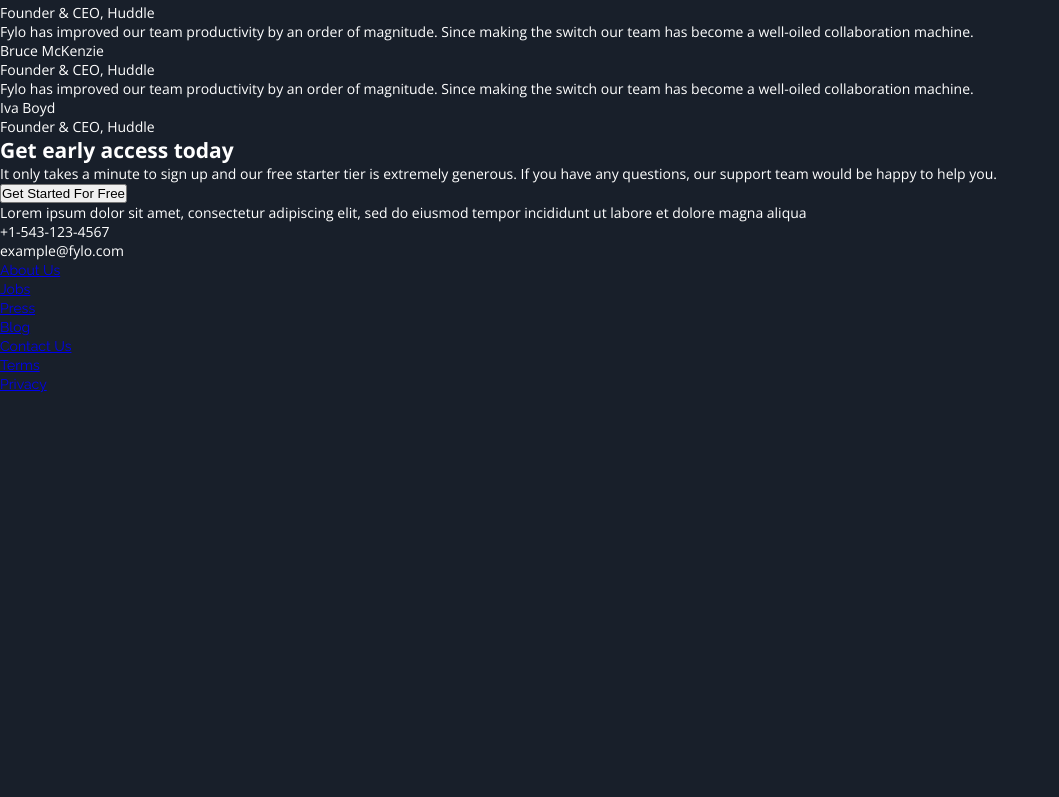
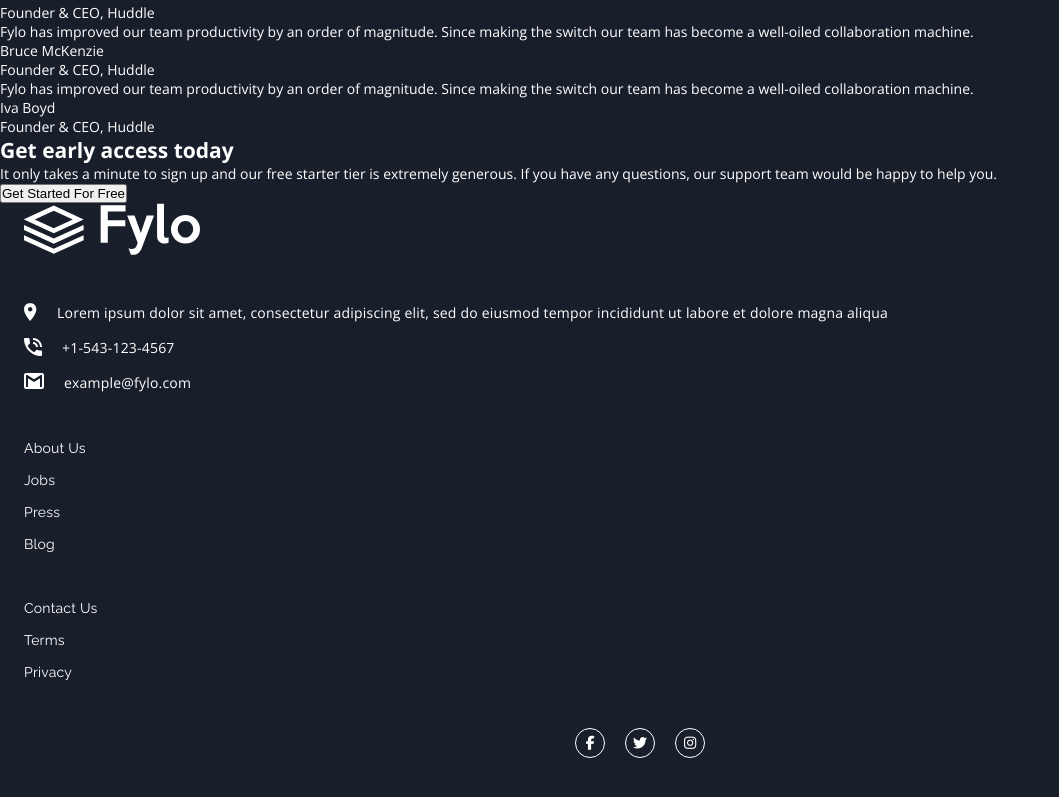
Before and after one commit to VicSchbt/PERSO-fylo-dark-theme-landing-page, a website: page index.html in a window 1280 px wide. Shown: the part 451-1248 px from the top of the page, without its empty margins (0-1059 px from the left). Before the commit the page ends 844 px from the top, so only its background shows below. Drawn offline with nearby package versions, Linux system fonts and the light colour scheme.

Commit message:
feat: footer

```diff
--- a/index.html
+++ b/index.html
@@ -13,6 +13,10 @@
     />
 
     <link rel="stylesheet" href="css/main.css" />
+    <script
+      src="https://kit.fontawesome.com/b9d1095c98.js"
+      crossorigin="anonymous"
+    ></script>
 
     <title>
       Frontend Mentor | Fylo landing page with dark theme and features grid
@@ -126,14 +130,22 @@
     </main>
 
     <footer>
+      <img src="/images/logo.svg" alt="logo image" />
       <section>
         <ul>
           <li>
+            <img src="/images/icon-location.svg" alt="location icon" />
             Lorem ipsum dolor sit amet, consectetur adipiscing elit, sed do
             eiusmod tempor incididunt ut labore et dolore magna aliqua
           </li>
-          <li>+1-543-123-4567</li>
-          <li>example@fylo.com</li>
+          <li>
+            <img src="/images/icon-phone.svg" alt="phone icon" />
+            +1-543-123-4567
+          </li>
+          <li>
+            <img src="/images/icon-email.svg" alt="email icon" />
+            example@fylo.com
+          </li>
         </ul>
       </section>
       <section>
@@ -166,6 +178,18 @@
           </li>
         </ul>
       </section>
+
+      <section class="social">
+        <div>
+          <i class="fa-brands fa-facebook-f"></i>
+        </div>
+        <div>
+          <i class="fa-brands fa-twitter"></i>
+        </div>
+        <div>
+          <i class="fa-brands fa-instagram"></i>
+        </div>
+      </section>
       <p class="attribution" style="display: none">
         Challenge by
         <a href="https://www.frontendmentor.io?ref=challenge" target="_blank"
--- a/scss/main.scss
+++ b/scss/main.scss
@@ -24,6 +24,17 @@ body {
 
 a {
   font-family: "Raleway", sans-serif;
+  text-decoration: none;
+  color: $white;
+  cursor: pointer;
+}
+
+li {
+  list-style: none;
+}
+
+section {
+  scroll-margin-top: $scroll-margin;
 }
 
 header {
@@ -40,14 +51,6 @@ header {
     ul {
       display: flex;
       gap: 20px;
-      li {
-        list-style: none;
-        a {
-          text-decoration: none;
-          color: $white;
-          cursor: pointer;
-        }
-      }
     }
     a,
     img {
@@ -56,8 +59,41 @@ header {
   }
 }
 
-section {
-  scroll-margin-top: $scroll-margin;
+footer {
+  padding-inline: 24px;
+  display: grid;
+  grid-template-columns: 1fr;
+  gap: 48px;
+  padding-bottom: 40px;
+  section {
+    ul {
+      display: flex;
+      flex-direction: column;
+      gap: 16px;
+      li {
+        display: flex;
+        justify-content: flex-start;
+        align-items: flex-start;
+        letter-spacing: 0.2px;
+        gap: 20px;
+      }
+    }
+  }
+}
+
+.social {
+  display: flex;
+  justify-content: center;
+  gap: 20px;
+  div {
+    display: flex;
+    justify-content: center;
+    align-items: center;
+    height: 30px;
+    width: 30px;
+    border: 1px solid $white;
+    border-radius: 50%;
+  }
 }
 
 @import "desktop";
```
Also changed, not shown: css/main.css.
